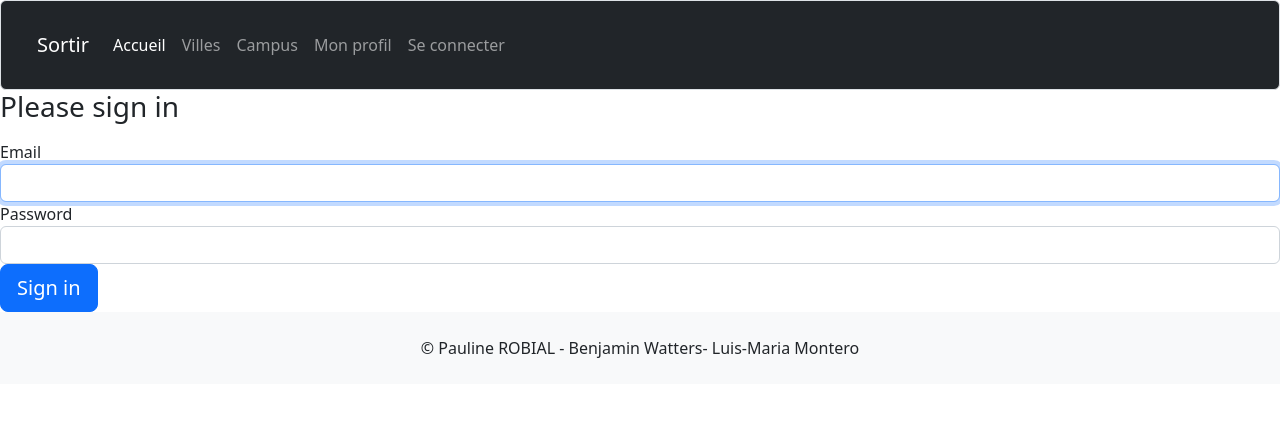
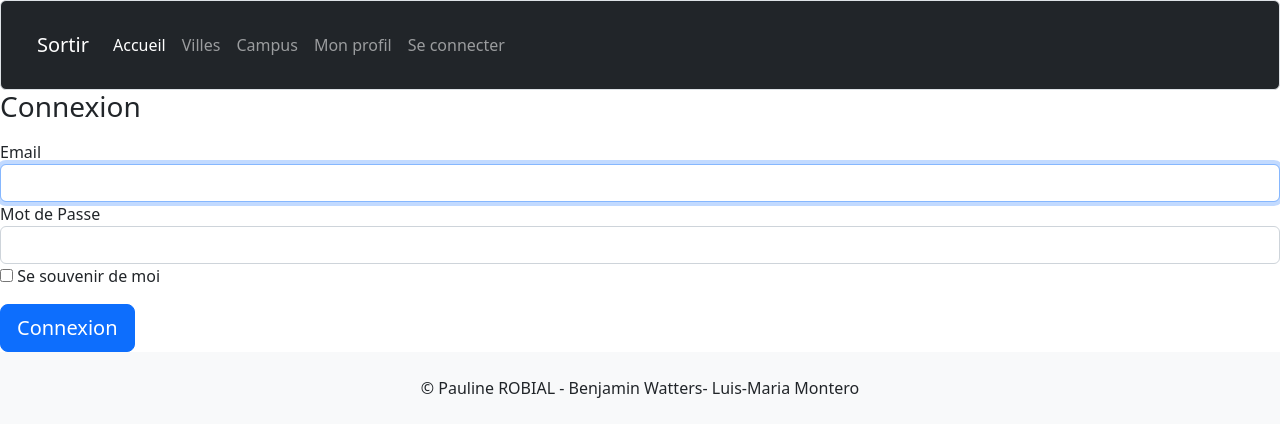
Before and after one commit to ImMappy/projet-BDE, a Symfony app: template templates/security/login.html.twig in a window 1280 px wide. Shown: the top 437 px of the page. Run offline with Twig, Linux system fonts and the light colour scheme; the template is opened without the code that fills it, so the values that code supplies are empty; some libraries are stand-ins or nearby versions.

Commit message:
Début roles + se souvenir de moi

```diff
--- a/templates/security/login.html.twig
+++ b/templates/security/login.html.twig
@@ -1,6 +1,6 @@
 {% extends 'base.html.twig' %}
 
-{% block title %}Log in!{% endblock %}
+{% block title %}Connexion{% endblock %}
 
 {% block body %}
 <form method="post">
@@ -10,14 +10,14 @@
 
     {% if app.user %}
         <div class="mb-3">
-            You are logged in as {{ app.user.userIdentifier }}, <a href="{{ path('app_logout') }}">Logout</a>
+            Tu es connecté en tant que : {{ app.user.userIdentifier }}, <a href="{{ path('app_logout') }}">Déconnexion</a>
         </div>
     {% endif %}
 
-    <h1 class="h3 mb-3 font-weight-normal">Please sign in</h1>
+    <h1 class="h3 mb-3 font-weight-normal">Connexion</h1>
     <label for="inputEmail">Email</label>
     <input type="email" value="{{ last_username }}" name="email" id="inputEmail" class="form-control" autocomplete="email" required autofocus>
-    <label for="inputPassword">Password</label>
+    <label for="inputPassword">Mot de Passe</label>
     <input type="password" name="password" id="inputPassword" class="form-control" autocomplete="current-password" required>
 
     <input type="hidden" name="_csrf_token"
@@ -26,17 +26,16 @@
 
     {#
         Uncomment this section and add a remember_me option below your firewall to activate remember me functionality.
-        See https://symfony.com/doc/current/security/remember_me.html
+        See https://symfony.com/doc/current/security/remember_me.html #}
 
         <div class="checkbox mb-3">
             <label>
-                <input type="checkbox" name="_remember_me"> Remember me
+                <input type="checkbox" name="_remember_me"> Se souvenir de moi
             </label>
         </div>
-    #}
 
     <button class="btn btn-lg btn-primary" type="submit">
-        Sign in
+        Connexion
     </button>
 </form>
 {% endblock %}
```
Also changed, not shown: 1 other file.
